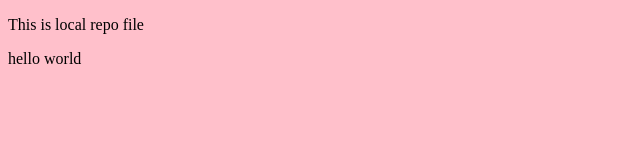
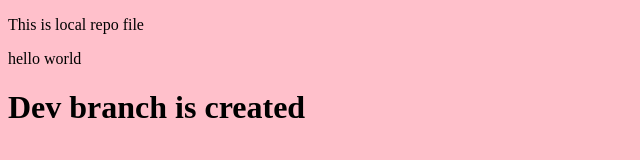
Before and after one commit to alamparvez002/local-repo, a plain HTML site: page index.html in a window 1280 px wide. Shown: the whole page, without its empty margins (0-640 px from the left). Drawn offline with Linux system fonts and the light colour scheme.

Commit message:
added a dev branch

```diff
--- a/index.html
+++ b/index.html
@@ -9,6 +9,7 @@
 <body>
     <p> This is local repo file</p>
     <p> hello world</p>
+    <h1> Dev branch is created</h1>
 
     <script src="script.js"></script>
 </body>
```
